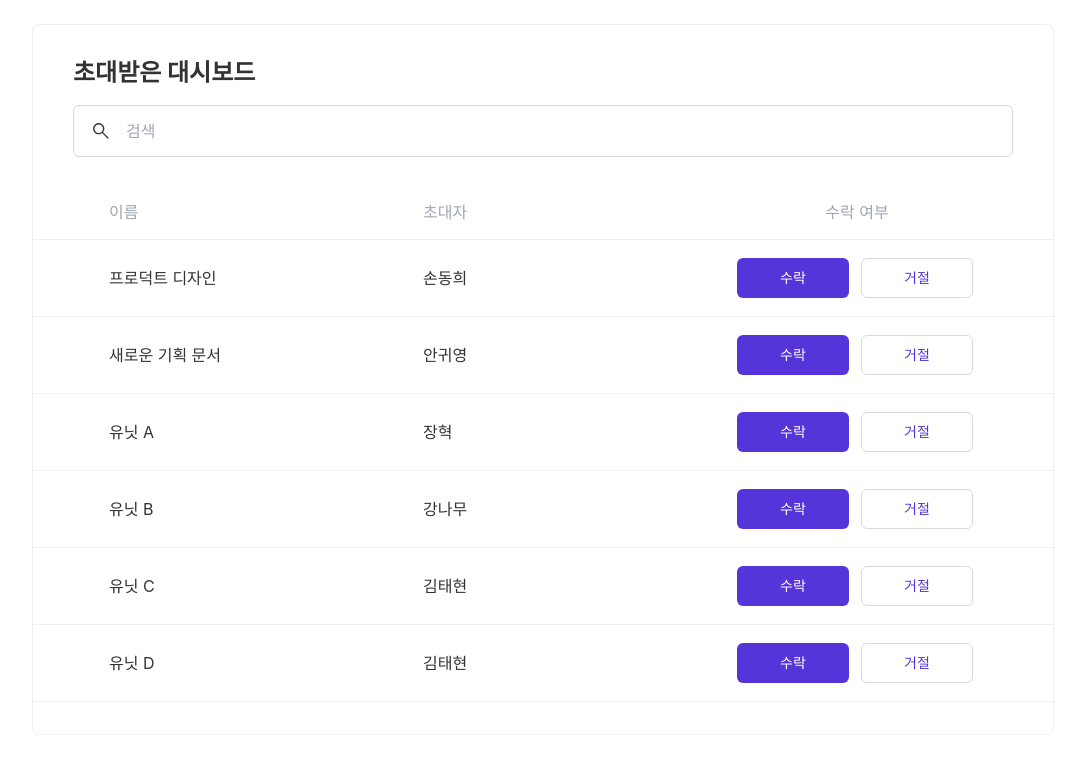
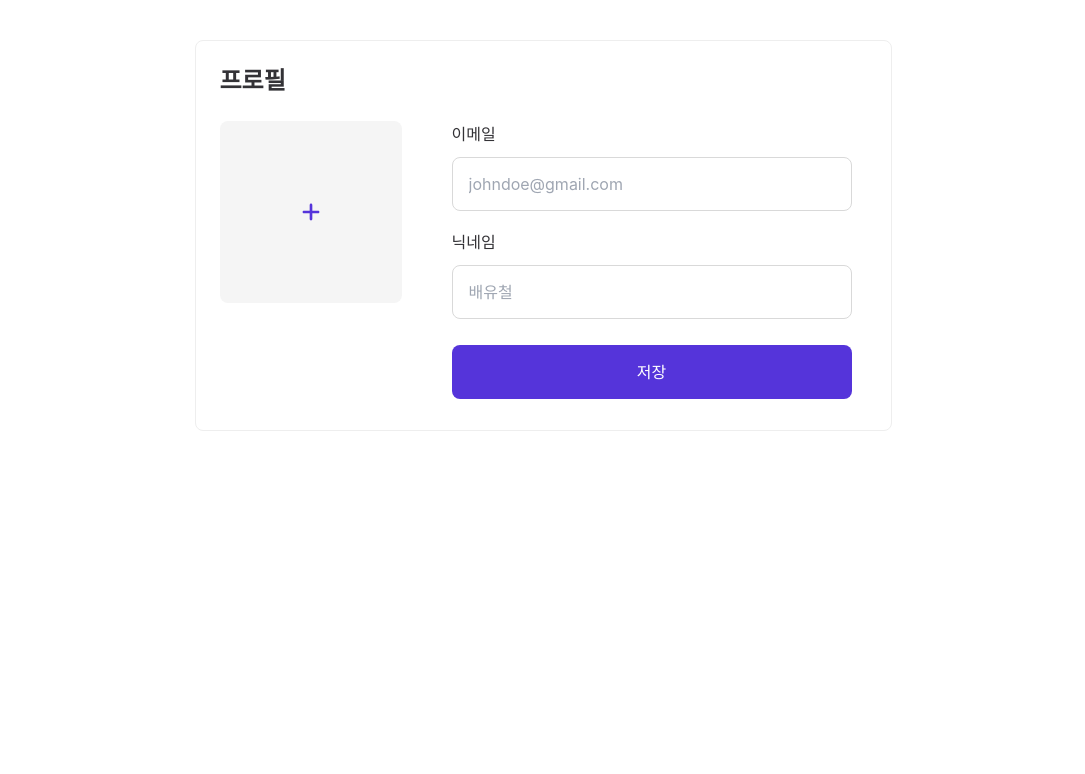
Before and after one commit to codeit-part3-4team/codeit-taskify, a Next.js app: page /cardtabletest in a window 1280 px wide. Shown: the top 774 px of the page, without its empty margins (97-1182 px from the left). Built offline with nearby package versions, Linux system fonts and the light colour scheme.

Commit message:
feat:프로필세팅카드 구현 완료

```diff
--- a/src/app/cardtabletest/page.tsx
+++ b/src/app/cardtabletest/page.tsx
@@ -76,21 +76,52 @@
 //   );
 // }
 
-import TableInvitedDashboards from "@/components/CardTables/TableInvitedDashboards/TableInvitedDashboards";
+// import TableInvitedDashboards from "@/components/CardTables/TableInvitedDashboards/TableInvitedDashboards";
+
+// export default function Page() {
+//   return (
+//     <div style={{ padding: 24, display: "flex", justifyContent: "center" }}>
+//       <TableInvitedDashboards
+//         items={[
+//           { id: 1, name: "프로덕트 디자인", inviter: "손동희" },
+//           { id: 2, name: "새로운 기획 문서", inviter: "안귀영" },
+//           { id: 3, name: "유닛 A", inviter: "장혁" },
+//           { id: 4, name: "유닛 B", inviter: "강나무" },
+//           { id: 5, name: "유닛 C", inviter: "김태현" },
+//           { id: 6, name: "유닛 D", inviter: "김태현" },
+//         ]}
+//       />
+//     </div>
+//   );
+// }
+
+
+import { useState } from "react";
+import ProfileSettingCard from "@/components/CardTables/ProfileSettingCard/ProfileSettingCard";
 
 export default function Page() {
+  const [email, setEmail] = useState("");
+  const [nickname, setNickname] = useState("");
+
   return (
-    <div style={{ padding: 24, display: "flex", justifyContent: "center" }}>
-      <TableInvitedDashboards
-        items={[
-          { id: 1, name: "프로덕트 디자인", inviter: "손동희" },
-          { id: 2, name: "새로운 기획 문서", inviter: "안귀영" },
-          { id: 3, name: "유닛 A", inviter: "장혁" },
-          { id: 4, name: "유닛 B", inviter: "강나무" },
-          { id: 5, name: "유닛 C", inviter: "김태현" },
-          { id: 6, name: "유닛 D", inviter: "김태현" },
-        ]}
+    <main
+      style={{
+        minHeight: "100vh",
+        padding: 40,
+        display: "flex",
+        justifyContent: "center",
+        alignItems: "flex-start",
+      }}
+    >
+      <ProfileSettingCard
+        title="프로필"
+        emailValue={email}
+        nicknameValue={nickname}
+        onChangeEmail={setEmail}
+        onChangeNickname={setNickname}
+        onUpload={() => alert("업로드 클릭")}
+        onSave={() => alert(`저장\nemail: ${email}\nnickname: ${nickname}`)}
       />
-    </div>
+    </main>
   );
 }
--- a/src/components/CardTables/ProfileSettingCard/ProfileSettingCard.module.css
+++ b/src/components/CardTables/ProfileSettingCard/ProfileSettingCard.module.css
@@ -0,0 +1,151 @@
+
+.card {
+  width: 697px;
+  height: 391px;
+  background: var(--white-ffffff);
+  border: 1px solid var(--gray-eeeeee);
+  border-radius: 8px;
+  padding: 24px;
+  box-sizing: border-box;
+}
+
+
+.title {
+  margin: 0 0 24px 0;
+  color: var(--black-333236);
+}
+
+
+.body {
+  display: grid;
+  grid-template-columns: 200px 1fr;
+  align-items: start;
+  column-gap: 32px;
+}
+
+
+.avatarBox {
+  width: 182px;
+  height: 182px;
+  border: 0;
+  border-radius: 8px;
+  background: #f5f5f5;
+  cursor: pointer;
+
+  display: flex;
+  align-items: center;
+  justify-content: center;
+}
+
+.addIcon {
+  width: 28px;
+  height: 28px;
+  display: block;
+}
+
+
+.form {
+
+  display: flex;
+  flex-direction: column;
+  gap: 18px;
+}
+
+.field {
+  display: flex;
+  flex-direction: column;
+  gap: 10px;
+}
+
+.label {
+  color: var(--black-333236);
+}
+
+.input {
+  width: 400px;
+  height: 54px;
+  border-radius: 8px;
+  border: 1px solid var(--gray-d9d9d9);
+  background: var(--white-ffffff);
+  padding: 12px 16px;
+  outline: none;
+  color: var(--black-333236);
+}
+
+.input::placeholder {
+  color: var(--gray-9fa6b2);
+}
+
+.saveBtn {
+  width: 400px;
+  margin-top: 8px;
+  height: 54px;
+  border: 0;
+  border-radius: 8px;
+  background: var(--violet-5534da);
+  color: var(--white-ffffff);
+  cursor: pointer;
+}
+
+.addIconImg {
+  width: 28px;
+  height: 28px;
+  display: block;
+}
+
+
+@media (max-width: 360px) {
+  .card {
+    width: 284px;
+    height: auto;
+    padding: 16px;
+  }
+
+  .title {
+    margin-bottom: 40px;
+    font-size: 18px !important;
+    line-height: 26px !important;
+  }
+
+  .body {
+    grid-template-columns: 1fr;
+    row-gap: 40px;
+  }
+
+  .avatarBox {
+    width: 100px;
+    height: 100px;
+    border-radius: 6px;
+  }
+
+  .addIcon {
+    width: 12px;
+    height: 12px;
+  }
+
+  .addIconImg {
+  width: 20px;
+  height: 20px;
+  display: block;
+}
+
+.label {
+  font-size: 14px !important;
+}
+  .form {
+    padding-top: 0;
+    gap: 24px;
+  }
+
+  .input {
+    width: 252px;
+    height: 50px;
+  }
+
+  .saveBtn {
+    width: 252px;
+    height: 52px;
+    font-size: 14px !important;
+    margin-top: 0 !important;
+  }
+}
--- a/src/components/CardTables/ProfileSettingCard/ProfileSettingCard.tsx
+++ b/src/components/CardTables/ProfileSettingCard/ProfileSettingCard.tsx
@@ -0,0 +1,106 @@
+"use client";
+
+import styles from "./ProfileSettingCard.module.css";
+import typo from "@/styles/typography.module.css";
+
+
+import addIcon from "./add.svg";
+import Image from "next/image";
+
+
+type Props = {
+  className?: string;
+  title?: string;
+
+  emailLabel?: string;
+  nicknameLabel?: string;
+
+  emailPlaceholder?: string;
+  nicknamePlaceholder?: string;
+
+  emailValue?: string;
+  nicknameValue?: string;
+
+  onChangeEmail?: (v: string) => void;
+  onChangeNickname?: (v: string) => void;
+
+  onUpload?: () => void;
+  onSave?: () => void;
+
+  saveText?: string;
+};
+
+export default function ProfileSettingCard({
+  className = "",
+  title = "프로필",
+
+  emailLabel = "이메일",
+  nicknameLabel = "닉네임",
+
+  emailPlaceholder = "johndoe@gmail.com",
+  nicknamePlaceholder = "배유철",
+
+  emailValue = "",
+  nicknameValue = "",
+
+  onChangeEmail,
+  onChangeNickname,
+
+  onUpload,
+  onSave,
+
+  saveText = "저장",
+}: Props) {
+  return (
+    <section className={`${styles.card} ${className}`}>
+      <h2 className={`${styles.title} ${typo.base} ${typo.text2xl} ${typo.bold}`}>{title}</h2>
+
+      <div className={styles.body}>
+        {/* Left (PC) / Top (Mobile): image uploader */}
+        <button
+            type="button"
+            className={styles.avatarBox}
+            onClick={onUpload}
+            aria-label="프로필 이미지 추가"
+            >
+            <Image src={addIcon} className={styles.addIconImg} alt="" aria-hidden="true" />
+        </button>
+
+        {/* Right (PC) / Bottom (Mobile): form */}
+        <div className={styles.form}>
+          <label className={styles.field}>
+            <span className={`${styles.label} ${typo.base} ${typo.textLg} ${typo.regular}`}>
+              {emailLabel}
+            </span>
+            <input
+              className={`${styles.input} ${typo.base} ${typo.textLg} ${typo.regular}`}
+              value={emailValue}
+              placeholder={emailPlaceholder}
+              onChange={(e) => onChangeEmail?.(e.target.value)}
+            />
+          </label>
+
+          <label className={styles.field}>
+            <span className={`${styles.label} ${typo.base} ${typo.textLg} ${typo.regular}`}>
+              {nicknameLabel}
+            </span>
+            <input
+              className={`${styles.input} ${typo.base} ${typo.textLg} ${typo.regular}`}
+              value={nicknameValue}
+              placeholder={nicknamePlaceholder}
+              onChange={(e) => onChangeNickname?.(e.target.value)}
+            />
+          </label>
+
+          <button
+            type="button"
+            className={`${styles.saveBtn} ${typo.base} ${typo.textLg} ${typo.medium}`}
+            onClick={onSave}
+          >
+            {saveText}
+          </button>
+        </div>
+      </div>
+    </section>
+  );
+}
```
Also changed, not shown: src/components/CardTables/ProfileSettingCard/add.svg (added).
